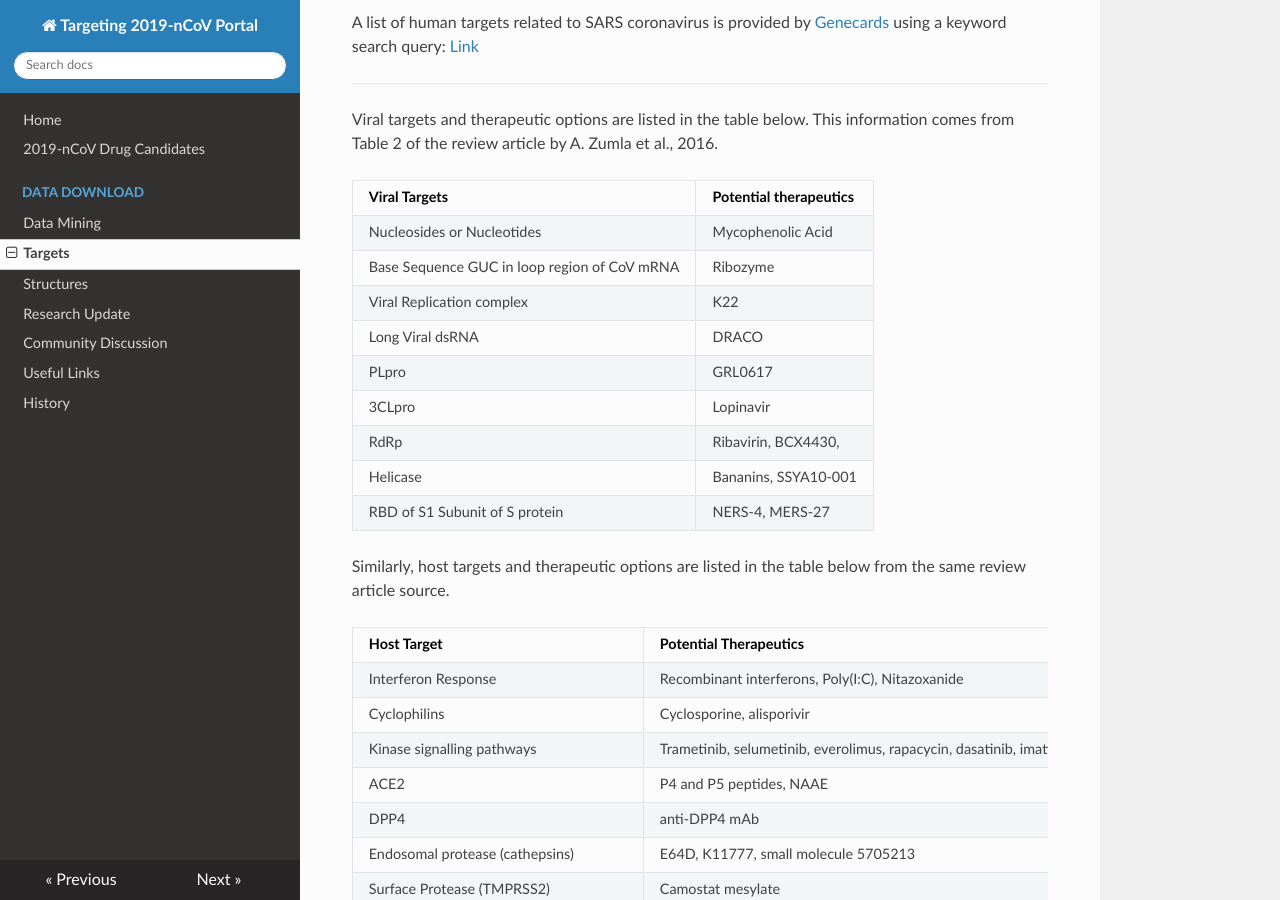
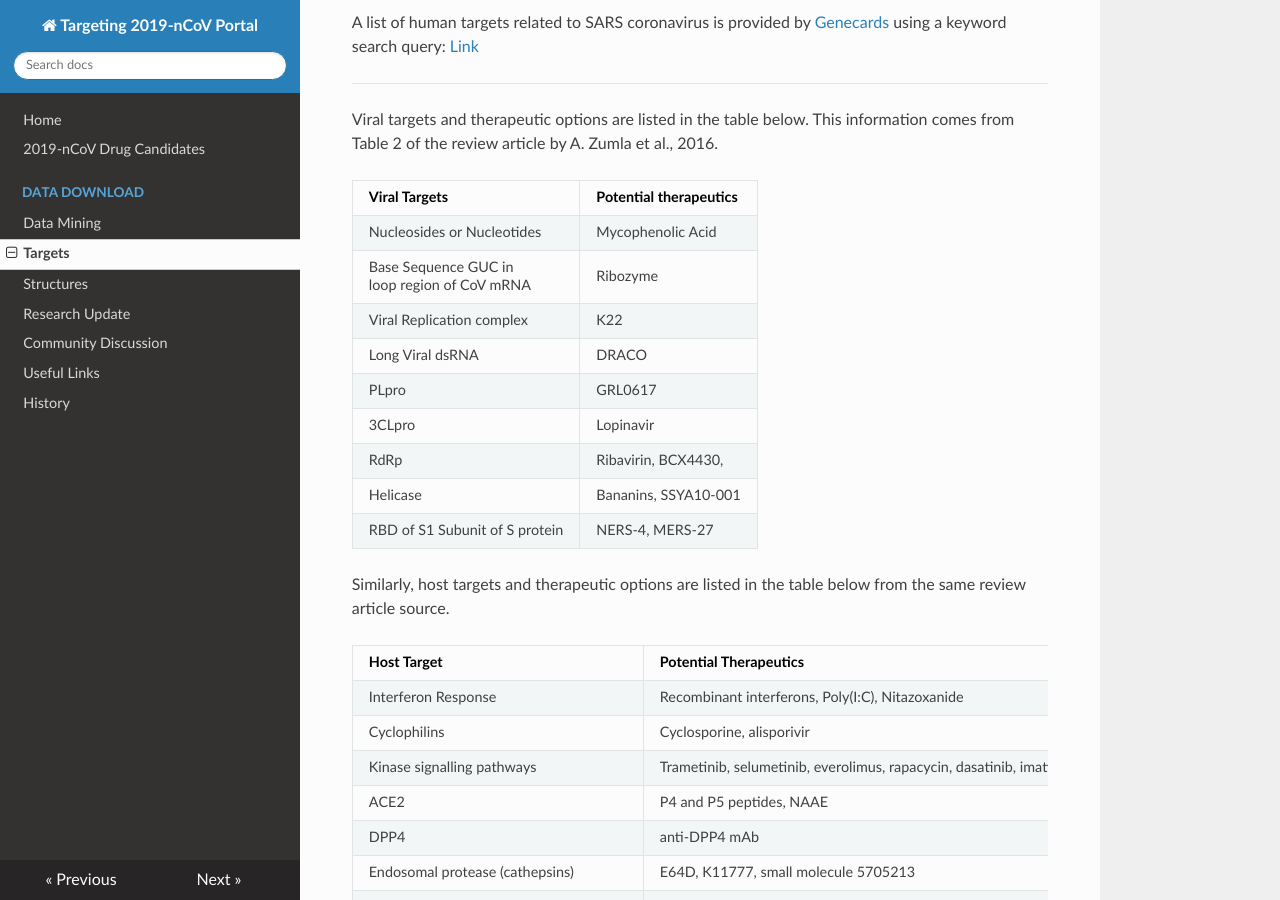
Before and after one commit to GHDDI-AILab/Targeting2019-nCoV, an MkDocs documentation site: the page built from docs/nCov_Targets.md, in a window 1280 px wide and 900 px high, scrolled down 2808 px. Built offline with MkDocs 1.6.1, drawn with Linux system fonts in a browser that asks for light colours; nearby versions of some CDN libraries.

Commit message:
update with new figures and tables
update structure

```diff
--- a/docs/nCov_Targets.md
+++ b/docs/nCov_Targets.md
@@ -49,17 +49,17 @@ A list of human targets related to SARS coronavirus is provided by [Genecards](h
 Viral targets and therapeutic options are listed in the table below. This information comes from Table 2 of the review article by A. Zumla et al., 2016.
 
 
-| Viral Targets                                | Potential therapeutics |
-| -------------------------------------------- | ---------------------- |
-| Nucleosides or Nucleotides                   | Mycophenolic Acid      |
-| Base Sequence GUC in loop region of CoV mRNA | Ribozyme               |
-| Viral Replication complex                    | K22                    |
-| Long Viral dsRNA                             | DRACO                  |
-| PLpro                                        | GRL0617                |
-| 3CLpro                                       | Lopinavir              |
-| RdRp                                         | Ribavirin, BCX4430,    |
-| Helicase                                     | Bananins, SSYA10-001   |
-| RBD of S1 Subunit of S protein               | NERS-4, MERS-27        |
+| Viral Targets                                      | Potential therapeutics |
+| -------------------------------------------------- | ---------------------- |
+| Nucleosides or Nucleotides                         | Mycophenolic Acid      |
+| Base Sequence GUC in <br />loop region of CoV mRNA | Ribozyme               |
+| Viral Replication complex                          | K22                    |
+| Long Viral dsRNA                                   | DRACO                  |
+| PLpro                                              | GRL0617                |
+| 3CLpro                                             | Lopinavir              |
+| RdRp                                               | Ribavirin, BCX4430,    |
+| Helicase                                           | Bananins, SSYA10-001   |
+| RBD of S1 Subunit of S protein                     | NERS-4, MERS-27        |
 
 
 Similarly, host targets and therapeutic options are listed in the table below from the same review article source.
```
